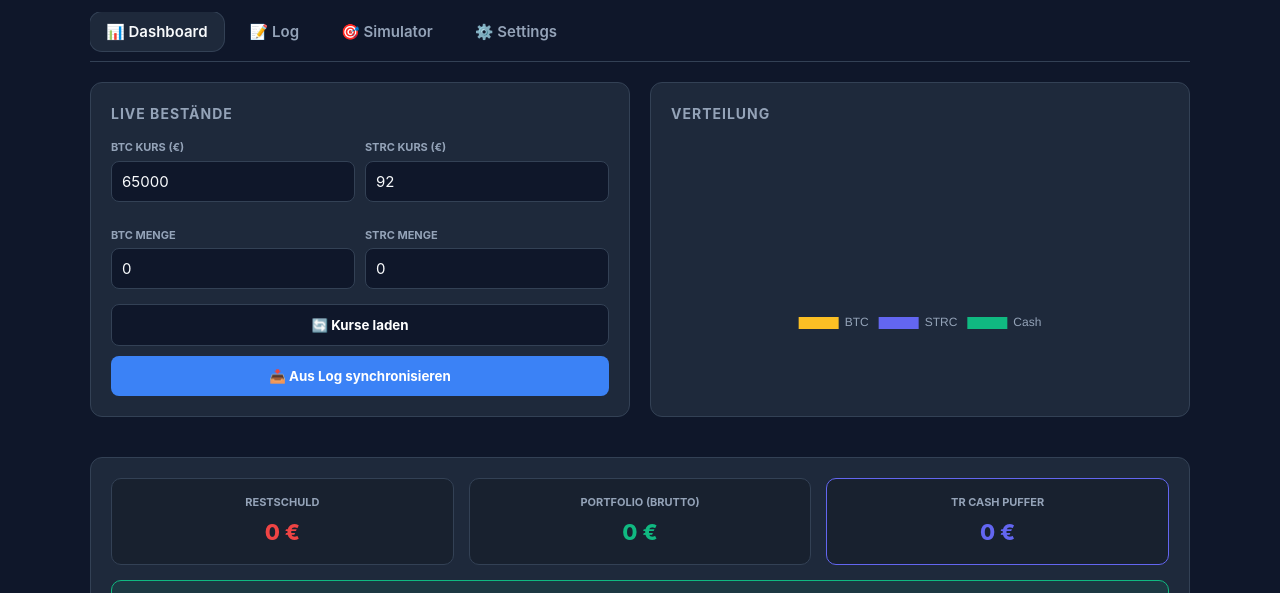
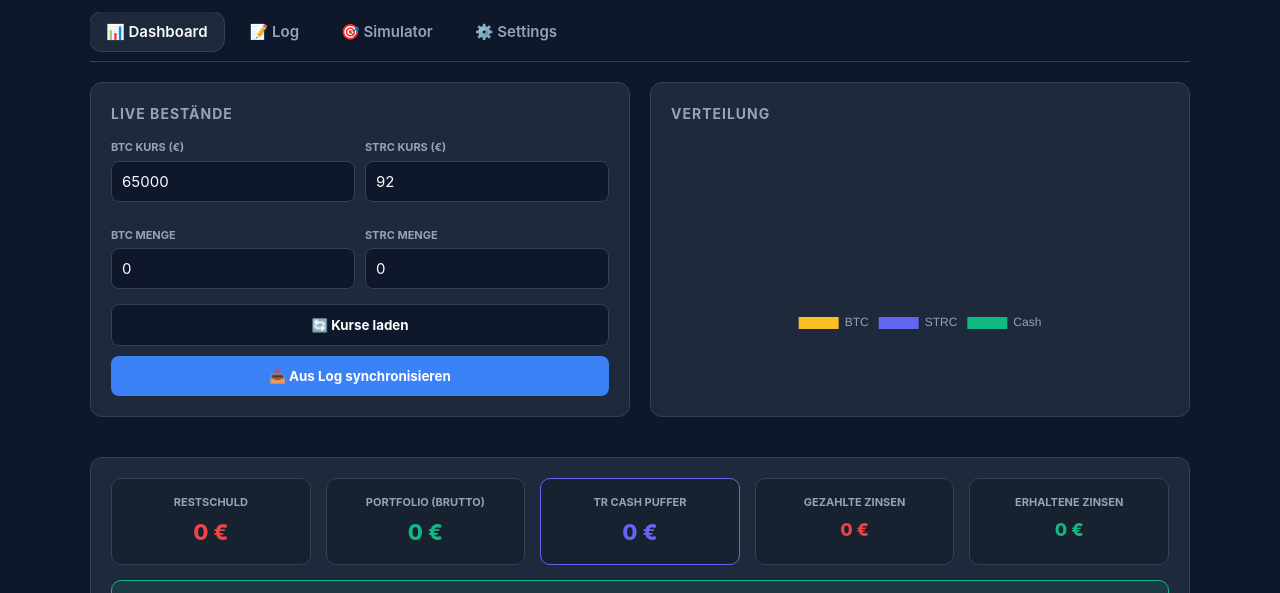
Before and after one commit to wendtgalaxy-source/leverage-tracker, a plain HTML site: page index.html in a window 1280 px wide. Shown: the part 80-673 px from the top of the page. Drawn offline with nearby package versions, Linux system fonts and the light colour scheme.

Commit message:
Update index.html
Dashboard überarbeitet, gezahlter zins und erhaltener Zins/Dividende hinzugefügt.
Text unter Settings angepasst (datum erste rate)

```diff
--- a/index.html
+++ b/index.html
@@ -81,11 +81,14 @@
         <div style="height: 200px;"><canvas id="donutChart"></canvas></div>
       </div>
     </div>
+
     <div class="card">
-      <div style="display:grid; grid-template-columns: repeat(auto-fit, minmax(150px, 1fr)); gap:15px;">
+      <div style="display:grid; grid-template-columns: repeat(auto-fit, minmax(140px, 1fr)); gap:15px;">
         <div class="kpi-box"><label>Restschuld</label><span class="kval neg" id="dash_kpi_debt">0 €</span></div>
         <div class="kpi-box"><label>Portfolio (Brutto)</label><span class="kval pos" id="dash_kpi_assets">0 €</span></div>
         <div class="kpi-box" style="border-color: var(--accent-indigo);"><label>TR Cash Puffer</label><span class="kval" id="dash_kpi_cash" style="color:var(--accent-indigo)">0 €</span></div>
+        <div class="kpi-box"><label>Gezahlte Zinsen</label><span class="kval neg" id="dash_kpi_interest_paid" style="font-size:18px;">0 €</span></div>
+        <div class="kpi-box"><label>Erhaltene Zinsen</label><span class="kval pos" id="dash_kpi_income_received" style="font-size:18px;">0 €</span></div>
       </div>
       <div class="kpi-box" style="margin-top:15px; background:var(--success-bg); border-color:var(--success);">
         <label style="color:var(--success)">Netto Liquidationswert (Inkl. Spread & Puffer)</label>
@@ -151,7 +154,11 @@
       <div style="display:grid; grid-template-columns: 1fr; gap:10px;">
         <div class="form-group"><label>Zins Kredit p.a. (%)</label><input type="number" id="set_credit_interest" step="0.01"></div>
         <div class="form-group"><label>Monatliche Rate (€)</label><input type="number" id="set_credit_rate"></div>
-        <div class="form-group"><label>Datum erste Rate</label><input type="date" id="set_credit_start"></div>
+        <div class="form-group">
+          <label>Kredit Startdatum (Auszahlung)</label>
+          <input type="date" id="set_credit_start">
+          <p style="font-size: 10px; color: var(--text-muted); margin-top: 4px;">Tipp: Die erste Rate wird exakt einen Monat nach diesem Datum verbucht.</p>
+        </div>
       </div>
       <button class="btn" onclick="saveSettings()">💾 Speichern</button>
     </div>
@@ -316,8 +323,13 @@ function getMonths(startStr, endObj) {
 
 function calculateDebtIterative(initialDebt, months) {
   let debt = initialDebt;
-  for(let i=0; i < months; i++) { debt = debt * (1 + (appState.cred_int || 0)/100/12) - (appState.cred_rate || 0); }
-  return Math.max(0, debt);
+  let totalInterest = 0;
+  for(let i=0; i < months; i++) {
+    let monthlyInterest = debt * ((appState.cred_int || 0)/100/12);
+    totalInterest += monthlyInterest;
+    debt = debt + monthlyInterest - (appState.cred_rate || 0);
+  }
+  return { debt: Math.max(0, debt), interest: totalInterest };
 }
 
 function runDashboardCalc() {
@@ -329,14 +341,18 @@ function runDashboardCalc() {
 
   const initialDebt = appState.transactions.filter(t => t.type === 'CREDIT_IN').reduce((sum, t) => sum + t.fiat, 0);
   let logCash = 0;
+  let totalIncome = 0;
+
   appState.transactions.forEach(t => {
     const type = t.type || 'BUY';
     if(type === 'CREDIT_IN' || type === 'SELL' || type === 'ZINS') logCash += t.fiat;
     if(type === 'BUY') logCash -= t.fiat;
+    if(type === 'ZINS') totalIncome += t.fiat;
   });
 
   const monthsPassed = getMonths(appState.cred_start, new Date());
-  const currentDebt = calculateDebtIterative(initialDebt, monthsPassed);
+  const finStatus = calculateDebtIterative(initialDebt, monthsPassed);
+
   const totalRatesPaid = monthsPassed * (appState.cred_rate || 0);
   const currentCash = Math.max(0, logCash - totalRatesPaid);
 
@@ -344,14 +360,15 @@ function runDashboardCalc() {
   const strcValue = appState.dash_strc_a * appState.dash_strc_p;
   const assets = btcValue + strcValue;
 
-  // NETTO LIQUIDATIONSWERT inkl. Spread: BTC -2%, STRC -1%
   const btcNet = btcValue * 0.98;
   const strcNet = strcValue * 0.99;
-  const netLiquidation = btcNet + strcNet + currentCash - currentDebt;
+  const netLiquidation = btcNet + strcNet + currentCash - finStatus.debt;
 
-  document.getElementById('dash_kpi_debt').innerText = Math.round(currentDebt).toLocaleString() + " €";
+  document.getElementById('dash_kpi_debt').innerText = Math.round(finStatus.debt).toLocaleString() + " €";
   document.getElementById('dash_kpi_assets').innerText = Math.round(assets).toLocaleString() + " €";
   document.getElementById('dash_kpi_cash').innerText = Math.round(currentCash).toLocaleString() + " €";
+  document.getElementById('dash_kpi_interest_paid').innerText = Math.round(finStatus.interest).toLocaleString() + " €";
+  document.getElementById('dash_kpi_income_received').innerText = Math.round(totalIncome).toLocaleString() + " €";
   document.getElementById('dash_kpi_net').innerText = Math.round(netLiquidation).toLocaleString() + " €";
 
   updateChart(btcValue, strcValue, currentCash);
@@ -380,18 +397,17 @@ function runSim() {
     if(type === 'BUY') logCash -= t.fiat;
   });
   const monthsToExit = getMonths(appState.cred_start, exitDate);
-  const simDebt = calculateDebtIterative(initialDebt, monthsToExit);
+  const simFin = calculateDebtIterative(initialDebt, monthsToExit);
   const simCash = Math.max(0, logCash - (monthsToExit * (appState.cred_rate || 0)));
 
   const futureBtcValue = appState.dash_btc_a * btcTarget;
   const futureStrcValue = appState.dash_strc_a * appState.dash_strc_p;
 
-  // SIMULATOR NETTO: BTC -2%, STRC -1%
   const futureBtcNet = futureBtcValue * 0.98;
   const futureStrcNet = futureStrcValue * 0.99;
-  const simResult = futureBtcNet + futureStrcNet + simCash - simDebt;
+  const simResult = futureBtcNet + futureStrcNet + simCash - simFin.debt;
 
-  document.getElementById('sim_debt_at_exit').innerText = Math.round(simDebt).toLocaleString() + " €";
+  document.getElementById('sim_debt_at_exit').innerText = Math.round(simFin.debt).toLocaleString() + " €";
   document.getElementById('sim_cash_at_exit').innerText = Math.round(simCash).toLocaleString() + " €";
   document.getElementById('sim_result').innerText = Math.round(simResult).toLocaleString() + " €";
 }
```
